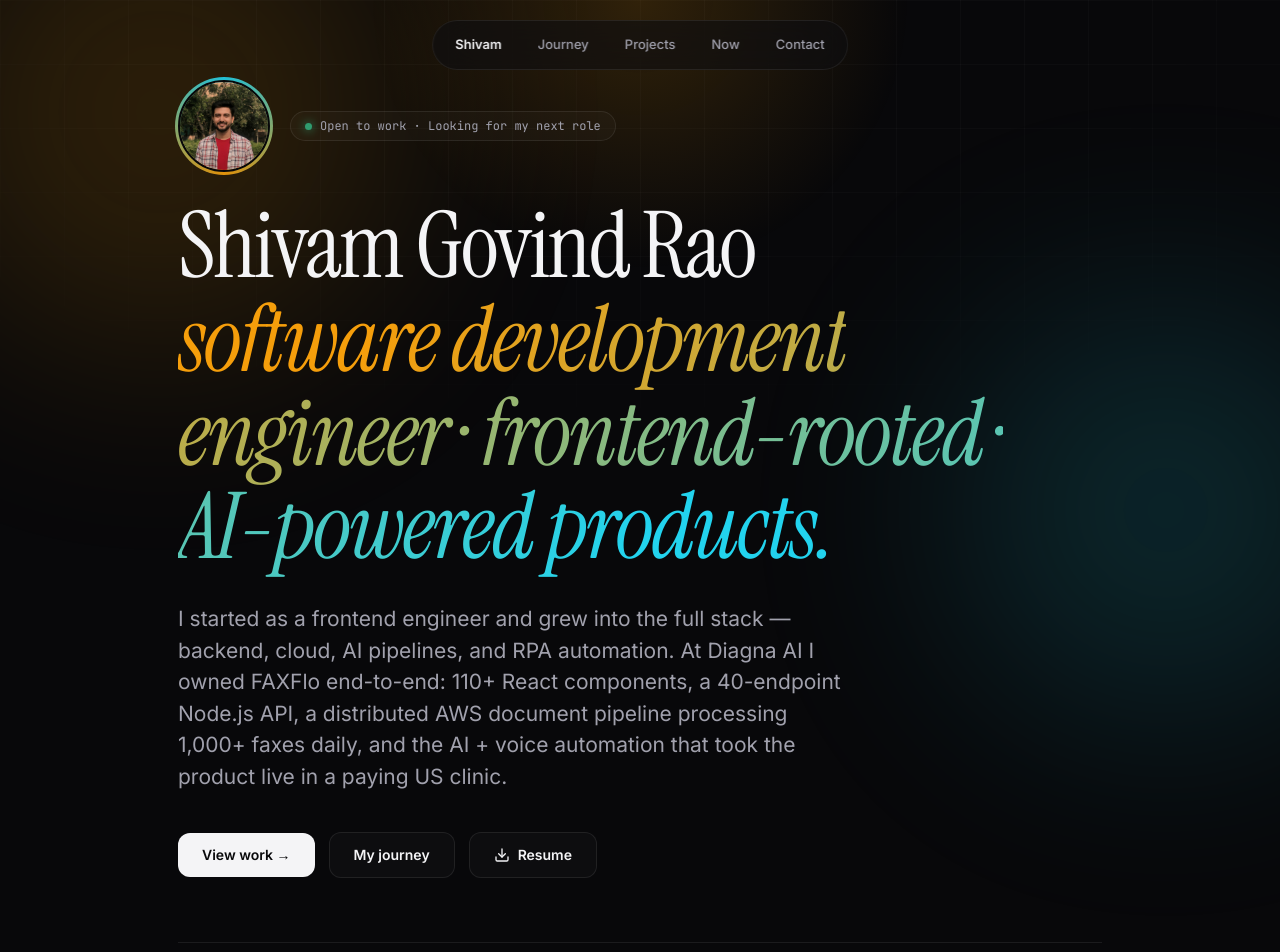
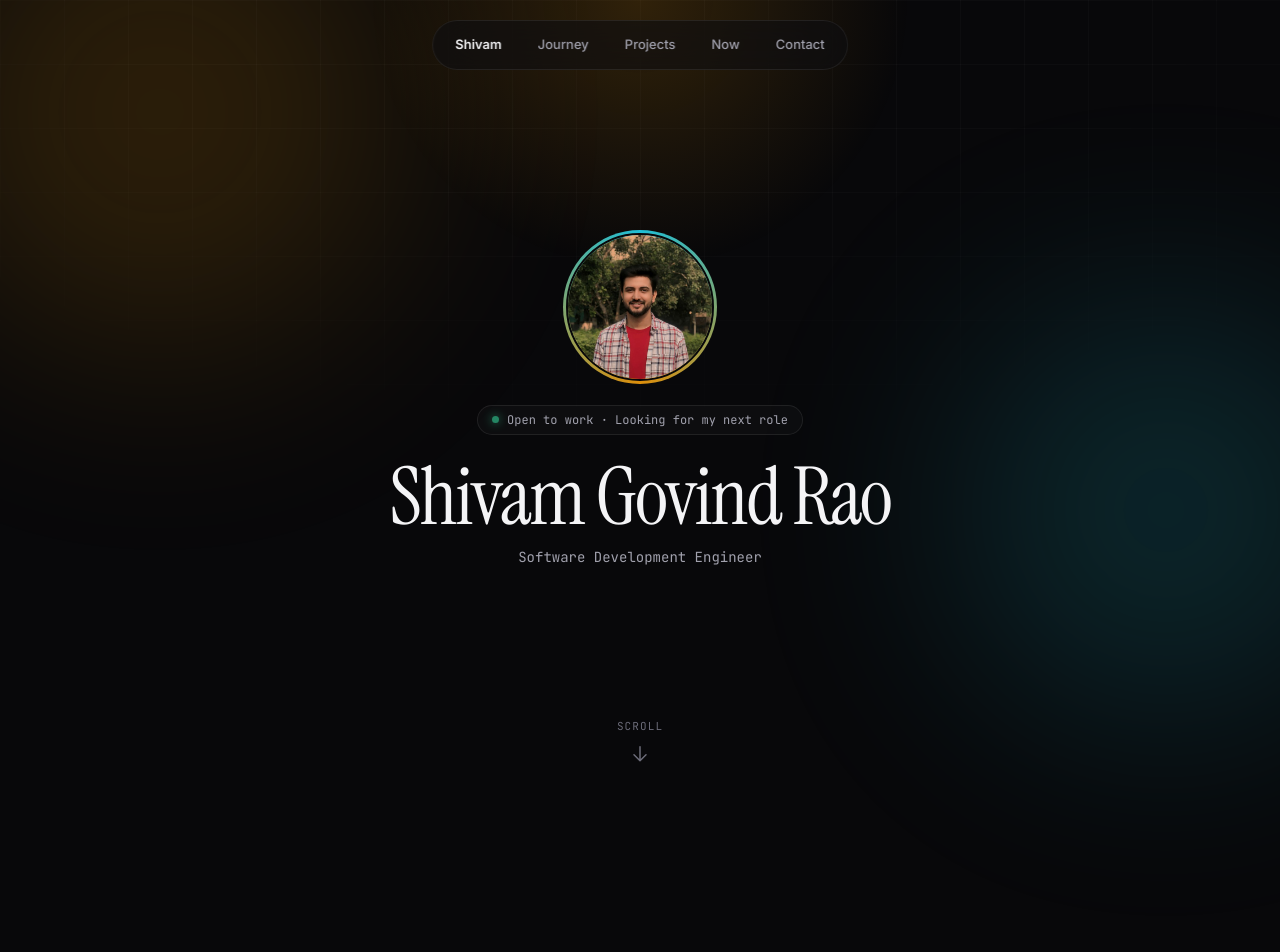
Before and after one commit to BLAZE7SHADOW/shivam-portfolio, a Next.js app: page / in a window 1280 px wide. Shown: the top 952 px of the page. Built offline with nearby package versions, Linux system fonts and the light colour scheme.

Commit message:
feat: Apple-style scroll hero, project card links, growth path fix

```diff
--- a/app/page.tsx
+++ b/app/page.tsx
@@ -1,15 +1,13 @@
 import Link from "next/link";
 import Reveal from "@/components/Reveal";
-import Magnetic from "@/components/Magnetic";
 import TiltCard from "@/components/TiltCard";
-import Avatar from "@/components/Avatar";
 import ContactForm from "@/components/ContactForm";
+import HeroSection from "@/components/HeroSection";
 import { Eyebrow, SectionHeading } from "@/components/Section";
 import { Download, Github, Linkedin, Twitter } from "lucide-react";
 import {
   profile,
   stats,
-  marquee,
   journey,
   projects,
   skills,
@@ -20,75 +18,8 @@ export default function Home() {
 
   return (
     <>
-      {/* HERO */}
-      <section className="flex min-h-screen flex-col justify-center pt-20">
-        <Reveal>
-          <div className="mb-7 flex items-center gap-5">
-            <Avatar size={92} />
-            <span className="inline-flex items-center gap-2 rounded-full border border-panel-border bg-panel px-3.5 py-1.5 font-mono text-xs text-ink-dim">
-              <span className="h-[7px] w-[7px] animate-pulse rounded-full bg-emerald-400 shadow-[0_0_10px_#34d399]" />
-              {profile.status}
-            </span>
-          </div>
-        </Reveal>
-        <Reveal delay={0.05}>
-          <h1 className="mb-7 font-serif text-[clamp(32px,8vw,92px)] font-normal leading-[1.02] tracking-tight">
-            {profile.name}
-            <br />
-            <span className="grad-text italic">{profile.tagline}</span>
-          </h1>
-        </Reveal>
-        <Reveal delay={0.1}>
-          <p className="mb-10 max-w-2xl text-[clamp(17px,2.2vw,21px)] text-ink-dim">
-            {profile.intro}
-          </p>
-        </Reveal>
-        <Reveal delay={0.15}>
-          <div className="flex flex-wrap items-center gap-3.5">
-            <Magnetic>
-              <Link
-                href="/projects"
-                data-mag
-                className="inline-flex items-center gap-2 rounded-xl bg-ink px-6 py-3 text-sm font-semibold text-bg transition-shadow hover:shadow-[0_10px_40px_rgba(255,255,255,0.15)]"
-              >
-                View work →
-              </Link>
-            </Magnetic>
-            <Magnetic>
-              <Link
-                href="/journey"
-                data-mag
-                className="inline-flex items-center gap-2 rounded-xl border border-panel-border bg-panel px-6 py-3 text-sm font-semibold text-ink transition-colors hover:bg-white/[0.06]"
-              >
-                My journey
-              </Link>
-            </Magnetic>
-            <Magnetic>
-              <a
-                href={profile.resume}
-                download
-                data-mag
-                className="inline-flex items-center gap-2 rounded-xl border border-panel-border bg-panel px-6 py-3 text-sm font-semibold text-ink transition-colors hover:bg-white/[0.06]"
-              >
-                <Download className="h-4 w-4" /> Resume
-              </a>
-            </Magnetic>
-          </div>
-        </Reveal>
-
-        {/* marquee */}
-        <Reveal delay={0.2}>
-          <div className="mt-16 overflow-hidden border-y border-panel-border py-4">
-            <div className="flex w-max animate-scroll-x gap-12">
-              {[...marquee, ...marquee].map((m, i) => (
-                <span key={i} className="whitespace-nowrap font-mono text-[13px] text-ink-faint">
-                  {m}
-                </span>
-              ))}
-            </div>
-          </div>
-        </Reveal>
-      </section>
+      {/* HERO — Apple-style scroll reveal */}
+      <HeroSection />
 
       {/* WORK */}
       <section id="work" className="py-28">
@@ -143,7 +74,8 @@ export default function Home() {
         <div className="grid gap-5 sm:grid-cols-2">
           {featured.map((p, i) => (
             <Reveal key={p.slug} delay={i * 0.05}>
-              <TiltCard className="flex h-full flex-col p-7">
+              <Link href={`/projects#${p.slug}`} className="block h-full">
+                <TiltCard className="flex h-full flex-col p-7 transition-colors hover:border-accent/40">
                   <div className="mb-4 font-mono text-xs text-accent">{p.year}</div>
                   <h3 className="mb-2.5 text-lg font-semibold tracking-tight">{p.title}</h3>
                   <p className="text-sm leading-relaxed text-ink-dim">{p.blurb}</p>
@@ -154,7 +86,9 @@ export default function Home() {
                       </span>
                     ))}
                   </div>
+                  <div className="mt-4 text-xs text-accent-2">View details →</div>
                 </TiltCard>
+              </Link>
             </Reveal>
           ))}
         </div>
--- a/app/projects/page.tsx
+++ b/app/projects/page.tsx
@@ -24,6 +24,7 @@ export default function ProjectsPage() {
       <div className="grid gap-8">
         {projects.map((p, i) => (
           <Reveal key={p.slug} delay={i * 0.05}>
+            <div id={p.slug} className="scroll-mt-28">
             <TiltCard className="p-7 sm:p-9" max={3}>
               <div className="grid gap-8 lg:grid-cols-[1.1fr_1fr] lg:items-start">
                 <div>
@@ -63,6 +64,7 @@ export default function ProjectsPage() {
                 <Gallery media={p.media} />
               </div>
             </TiltCard>
+            </div>
           </Reveal>
         ))}
       </div>
--- /dev/null
+++ b/components/HeroSection.tsx
@@ -0,0 +1,134 @@
+"use client";
+
+import { useRef } from "react";
+import { motion, useScroll, useTransform } from "framer-motion";
+import Link from "next/link";
+import Avatar from "./Avatar";
+import Magnetic from "./Magnetic";
+import { profile, marquee } from "@/content/data";
+import { Download } from "lucide-react";
+
+export default function HeroSection() {
+  const ref = useRef<HTMLDivElement>(null);
+
+  const { scrollYProgress } = useScroll({
+    target: ref,
+    offset: ["start start", "end start"],
+  });
+
+  // Phase 1 (centered portrait) fades out as user scrolls
+  const phase1Opacity = useTransform(scrollYProgress, [0, 0.38], [1, 0]);
+  const phase1Scale = useTransform(scrollYProgress, [0, 0.38], [1, 0.88]);
+
+  // Phase 2 (full hero content) fades in
+  const phase2Opacity = useTransform(scrollYProgress, [0.38, 0.72], [0, 1]);
+  const phase2Y = useTransform(scrollYProgress, [0.38, 0.72], [60, 0]);
+
+  return (
+    // 180vh gives enough scroll runway for both phases
+    <div ref={ref} style={{ height: "180vh" }} className="relative">
+      <div className="sticky top-0 h-screen overflow-hidden">
+
+        {/* ── PHASE 1 ── large centered portrait ───────────────── */}
+        <motion.div
+          style={{ opacity: phase1Opacity, scale: phase1Scale }}
+          className="pointer-events-none absolute inset-0 flex flex-col items-center justify-center gap-6 px-6 text-center"
+        >
+          <Avatar size={148} />
+          <div>
+            <span className="inline-flex items-center gap-2 rounded-full border border-panel-border bg-panel px-3.5 py-1.5 font-mono text-xs text-ink-dim">
+              <span className="h-[7px] w-[7px] animate-pulse rounded-full bg-emerald-400 shadow-[0_0_10px_#34d399]" />
+              {profile.status}
+            </span>
+            <h1 className="mt-5 font-serif text-[clamp(36px,7vw,80px)] font-normal leading-[1.06] tracking-tight">
+              {profile.name}
+            </h1>
+            <p className="mt-2 font-mono text-sm text-ink-dim">{profile.role}</p>
+          </div>
+
+          {/* scroll hint */}
+          <div className="absolute bottom-10 flex flex-col items-center gap-2">
+            <span className="font-mono text-[11px] uppercase tracking-widest text-ink-faint">scroll</span>
+            <motion.div
+              animate={{ y: [0, 6, 0] }}
+              transition={{ repeat: Infinity, duration: 1.4, ease: "easeInOut" }}
+            >
+              <svg width="14" height="18" viewBox="0 0 14 18" fill="none" className="text-ink-faint">
+                <path d="M7 2v14M1 10l6 6 6-6" stroke="currentColor" strokeWidth="1.5" strokeLinecap="round" strokeLinejoin="round" />
+              </svg>
+            </motion.div>
+          </div>
+        </motion.div>
+
+        {/* ── PHASE 2 ── full hero layout ───────────────────────── */}
+        <motion.div
+          style={{ opacity: phase2Opacity, y: phase2Y }}
+          className="absolute inset-0 flex flex-col justify-center px-6 pt-20"
+        >
+          <div className="mx-auto w-full max-w-5xl">
+            <div className="mb-7 flex items-center gap-5">
+              <Avatar size={92} />
+              <span className="inline-flex items-center gap-2 rounded-full border border-panel-border bg-panel px-3.5 py-1.5 font-mono text-xs text-ink-dim">
+                <span className="h-[7px] w-[7px] animate-pulse rounded-full bg-emerald-400 shadow-[0_0_10px_#34d399]" />
+                {profile.status}
+              </span>
+            </div>
+
+            <h1 className="mb-7 font-serif text-[clamp(32px,8vw,92px)] font-normal leading-[1.02] tracking-tight">
+              {profile.name}
+              <br />
+              <span className="grad-text italic">{profile.tagline}</span>
+            </h1>
+
+            <p className="mb-10 max-w-2xl text-[clamp(16px,2.2vw,21px)] text-ink-dim">
+              {profile.intro}
+            </p>
+
+            <div className="flex flex-wrap items-center gap-3.5">
+              <Magnetic>
+                <Link
+                  href="/projects"
+                  data-mag
+                  className="inline-flex items-center gap-2 rounded-xl bg-ink px-6 py-3 text-sm font-semibold text-bg transition-shadow hover:shadow-[0_10px_40px_rgba(255,255,255,0.15)]"
+                >
+                  View work →
+                </Link>
+              </Magnetic>
+              <Magnetic>
+                <Link
+                  href="/journey"
+                  data-mag
+                  className="inline-flex items-center gap-2 rounded-xl border border-panel-border bg-panel px-6 py-3 text-sm font-semibold text-ink transition-colors hover:bg-white/[0.06]"
+                >
+                  My journey
+                </Link>
+              </Magnetic>
+              <Magnetic>
+                <a
+                  href={profile.resume}
+                  download
+                  data-mag
+                  className="inline-flex items-center gap-2 rounded-xl border border-panel-border bg-panel px-6 py-3 text-sm font-semibold text-ink transition-colors hover:bg-white/[0.06]"
+                >
+                  <Download className="h-4 w-4" /> Resume
+                </a>
+              </Magnetic>
+            </div>
+
+            {/* marquee */}
+            <div className="mt-16 overflow-hidden border-y border-panel-border py-4">
+              <div className="flex w-max animate-scroll-x gap-12">
+                {[...marquee, ...marquee].map((m, i) => (
+                  <span key={i} className="whitespace-nowrap font-mono text-[13px] text-ink-faint">
+                    {m}
+                  </span>
+                ))}
+              </div>
+            </div>
+          </div>
+        </motion.div>
+
+      </div>
+    </div>
+  );
+}
--- a/content/data.ts
+++ b/content/data.ts
@@ -87,7 +87,7 @@ export const growthPath = [
   { label: "Product Engineer", note: "Owning features end-to-end, thinking in user outcomes." },
   { label: "Full Stack Engineer", note: "Node, Postgres, queues, cloud — building the whole pipe." },
   { label: "AI Engineer", note: "Bedrock, Claude, document intelligence, voice automation." },
-  { label: "Software Development Engineer", note: "0→production ownership in a fast-paced AI startup." },
+  { label: "Full-Stack AI Engineer", note: "0→production ownership — frontend, backend, cloud, AI, voice, RPA." },
 ];
 
 // ============================================================================
```
Lines whose indentation alone changed are shown as unchanged.
